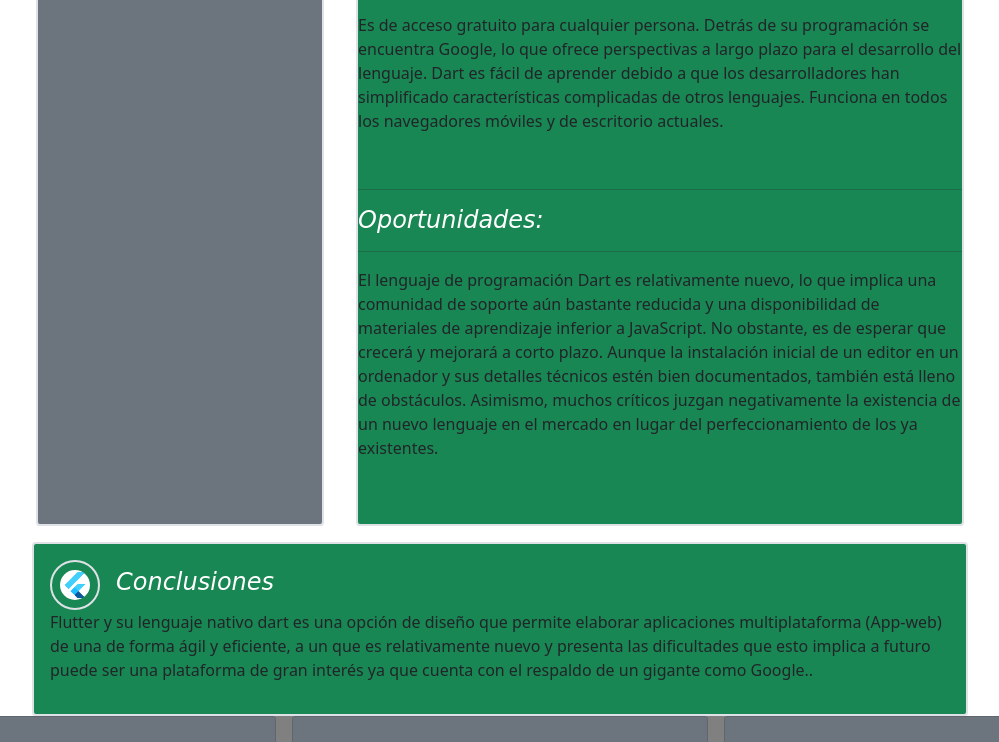
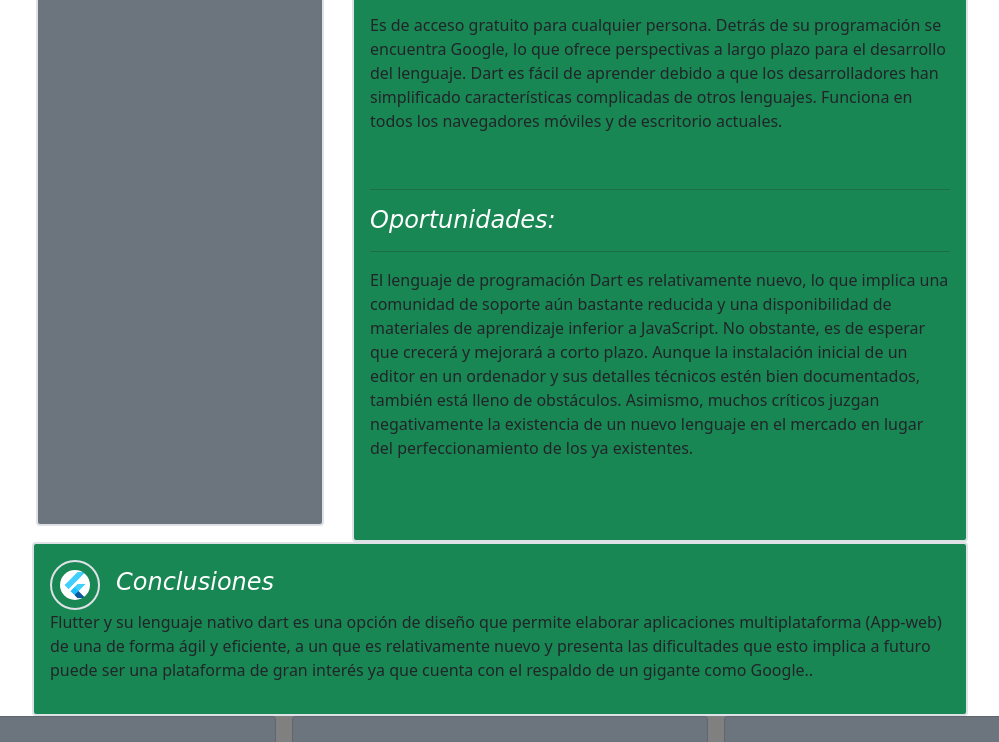
Before and after one commit to jhonhCo/flutter-dart, a plain HTML site: page index.html in a window 1280 px wide. Shown: the part 1765-2507 px from the top of the page, without its empty margins (140-1139 px from the left). Drawn offline with Linux system fonts and the light colour scheme.

Commit message:
ajuste de padding

```diff
--- a/css/estilos.css
+++ b/css/estilos.css
@@ -164,6 +164,7 @@
 
 
 
+
 /* @media screen and (max-width:768px) {
 
   .containerfooter{
@@ -235,3 +236,9 @@
 flex-direction: column;
 
 } */
+
+
+.container{
+
+
+}
--- a/index.html
+++ b/index.html
@@ -184,8 +184,9 @@
         </article></div>
 </div>
 <div class="row">
-    <div class="col-12 p-3 "><article class="card bg-success h-100 border border-2">
-        <div class="cardbody ">
+    <div class="col-12  ">
+      <article class="card bg-success h-100 border border-2 ">
+        <div class="cardbody p-3 ">
         <div class="d-flex">
 
           <img src="img/logo-dart.png" class="border border-2 rounded-circle p-2" alt="..." height="50px" width="50px" >
```
